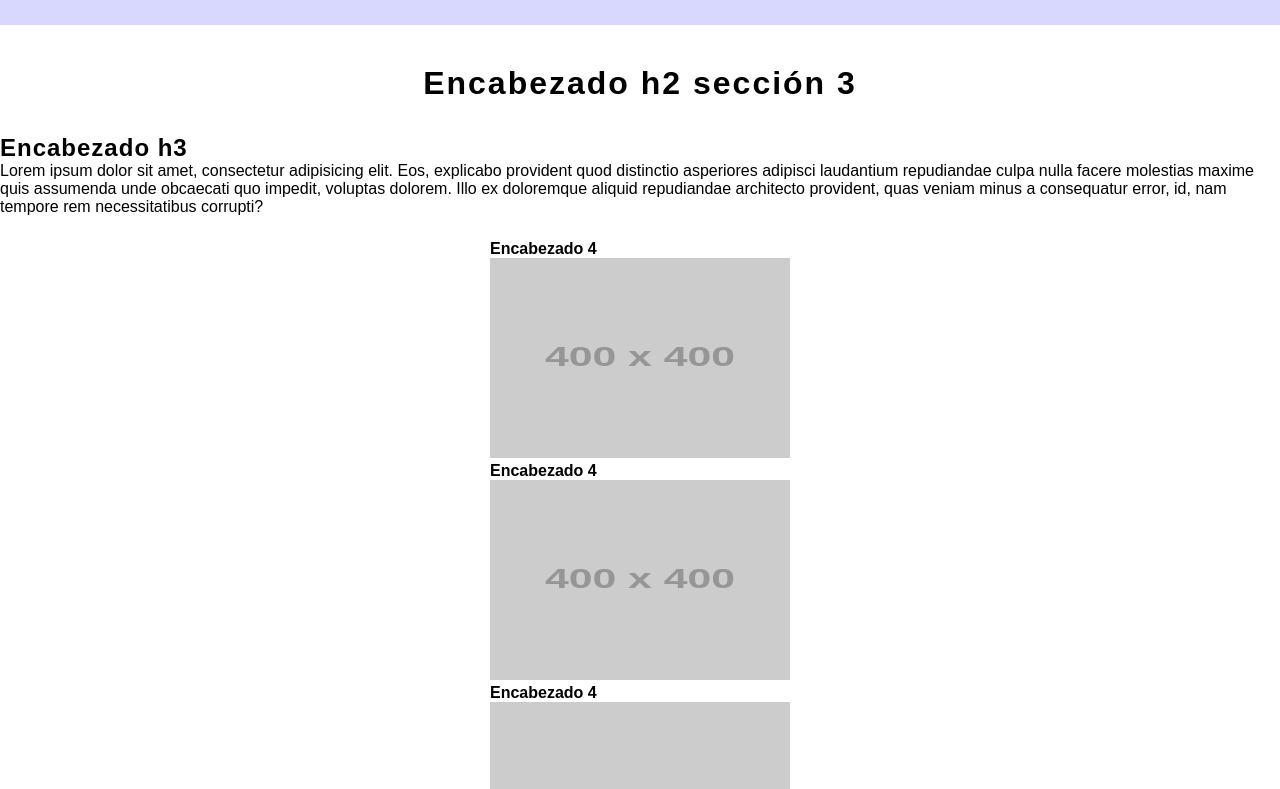
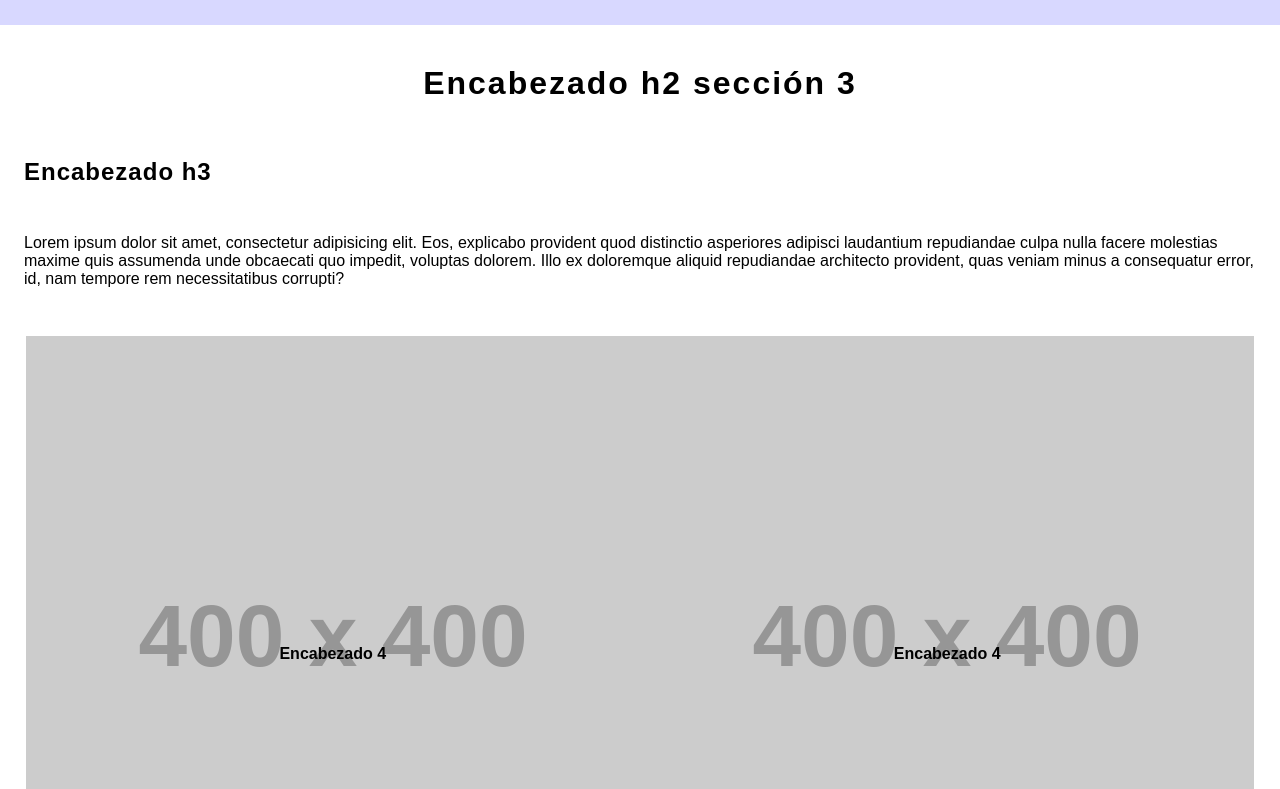
Before and after one commit to LiquidArtDevelopers/_PROYECTO_02_COLABORATIVO_WEB_24, a plain HTML site: page jeanpaul.html in a window 1280 px wide. Shown: the part 2940-3729 px from the top of the page. Drawn offline with Linux system fonts and the light colour scheme; placeholder pictures from the web are drawn by us; a web font is replaced by a local one.

Commit message:
21 mayo 2024 10:15 AREA

```diff
--- a/assets/css/style_jeanpaul.css
+++ b/assets/css/style_jeanpaul.css
@@ -311,3 +311,49 @@ article {
 
     row-gap: 1.5rem;
 }
+
+.art03 >:nth-child(1) h3, .art03 >:nth-child(1) p {
+    padding: var(--padTexto);
+}
+.art03 .red2 {
+    width: 100%;
+
+    display: flex;
+    flex-direction: row;
+    justify-content: center;
+    align-items: flex-start;
+    flex-wrap: wrap;
+
+}
+
+.art03 .red2 >div {
+    width: 100%;
+    position: relative;
+}
+
+.art03 .red2 >div h4{
+    position: absolute;
+    top: 50%;
+    left: 50%;
+    transform: translate(-50%);
+}
+
+@media only screen and (min-width:800px) {
+    .art03 .red2 >div {
+        width: 48%;
+        background-color: aqua;
+    }
+}
+
+@media only screen and (min-width:1350px) {
+    .art03 .red2 >div {
+        width: 24%;
+        background-color: aquamarine;
+    }
+}
+
+.art03 .red2 >div img {
+    width: 100%;
+    height: 100%;
+
+}
--- a/jeanpaul.html
+++ b/jeanpaul.html
@@ -126,7 +126,7 @@
                     </p>
                 </div>
 
-                <div>
+                <div class="red2">
                     <div>
                         <h4>Encabezado 4</h4>
                         <img
```
